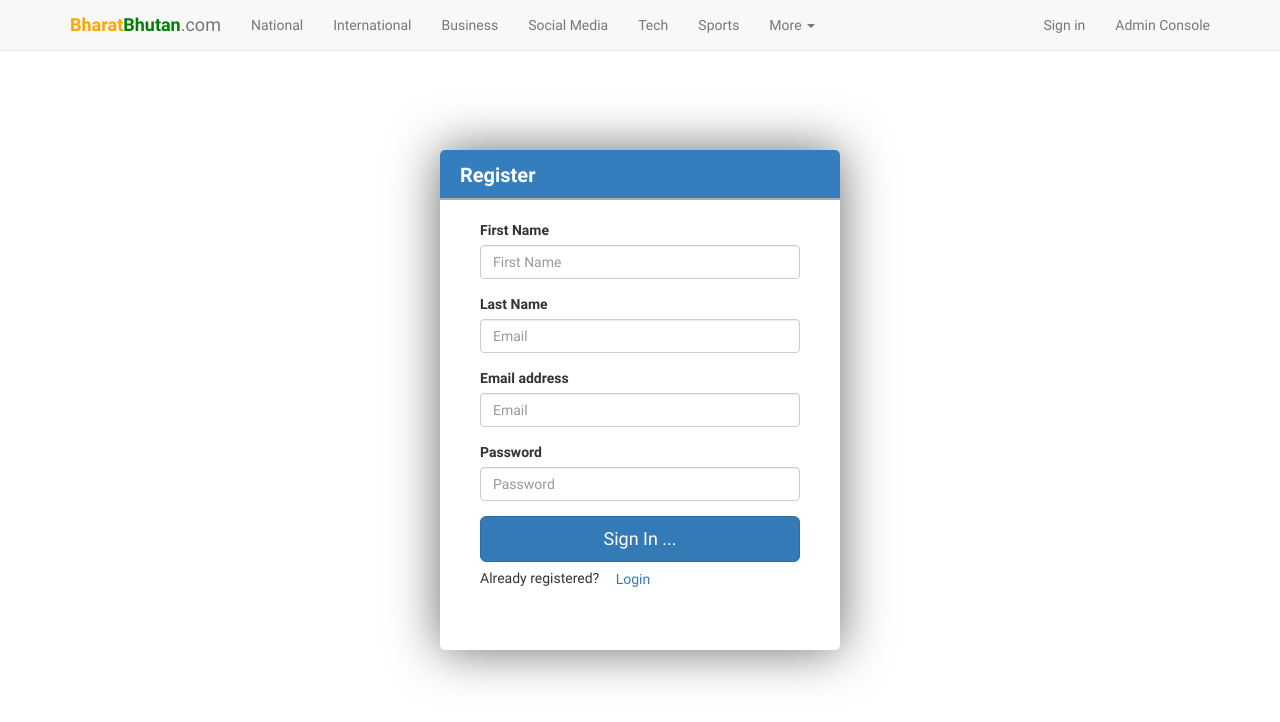
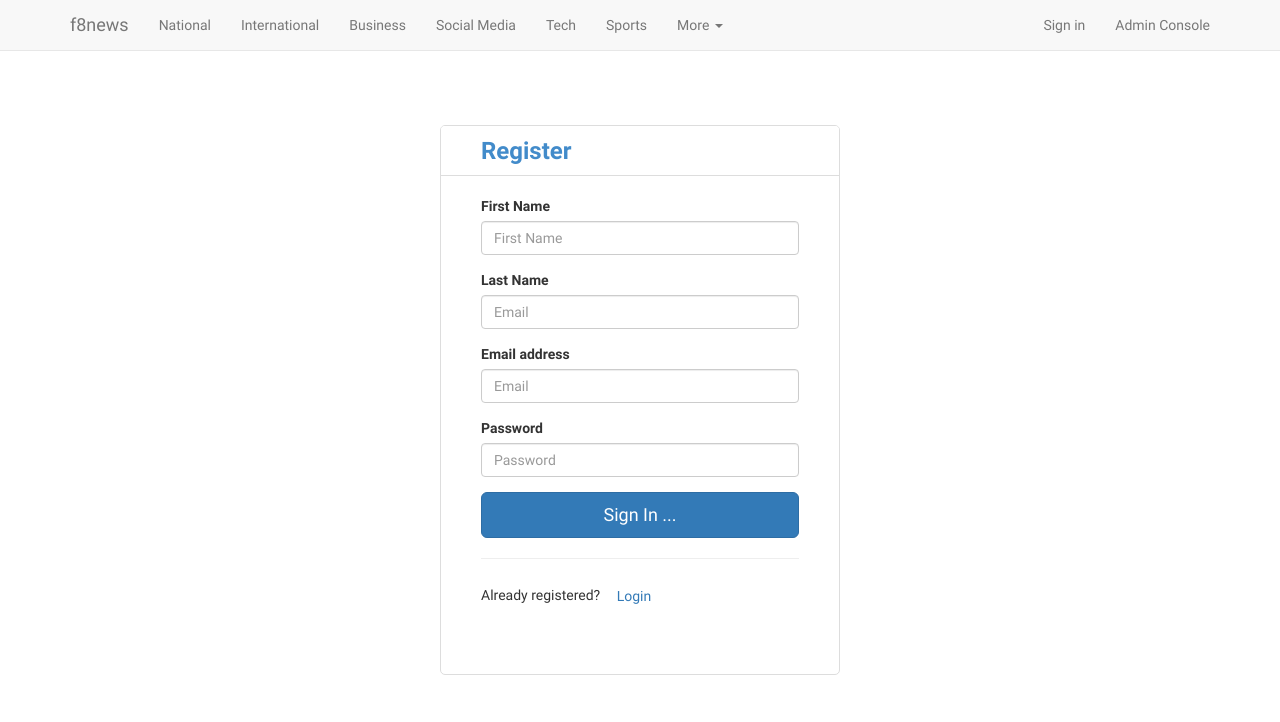
Before and after one commit to akinza/a6news-app, a CodeIgniter app: page /database/index.php/auth/register in a window 1280 px wide. Shown: the top 722 px of the page. Run offline with CodeIgniter, Linux system fonts and the light colour scheme; some libraries are stand-ins or nearby versions.

Commit message:
Change CSS

```diff
--- a/application/views/auth/register.php
+++ b/application/views/auth/register.php
@@ -30,7 +30,7 @@
             <input type="password" class="form-control" id="exampleInputPassword1" placeholder="Password">
           </div>
           <button type="submit" class="btn btn-lg btn-primary btn-block">Sign In ...</button>
-          <!-- <hr> -->
+          <hr>
           <div class="form-group">
             <p>Already registered? <a class="btn btn-link" href="<?php echo base_url("auth/login"); ?>">Login</a></p>
           </div>
--- a/application/views/include/header.php
+++ b/application/views/include/header.php
@@ -11,7 +11,8 @@
         <span class="icon-bar"></span>
         <span class="icon-bar"></span>
       </button>
-      <a class="navbar-brand" href="<?php echo base_url("/"); ?>"><span style="color:orange; font-weight:bold;">Bharat</span><span style=" font-weight:bold;color:green;">Bhutan</span>.com</a>
+      <!-- <a class="navbar-brand" href="<?php echo base_url("/"); ?>"><span style="color:orange; font-weight:bold;">Bharat</span><span style=" font-weight:bold;color:green;">Bhutan</span>.com</a> -->
+      <a class="navbar-brand" href="<?php echo base_url("/"); ?>">f8news</a>
     </div>
     <div id="navbar" class="navbar-collapse collapse">
       <ul class="nav navbar-nav">
--- a/assets/css/main.css
+++ b/assets/css/main.css
@@ -294,47 +294,46 @@ body {
   width: 400px;
   height: 450px;
   border-radius: 5px;
-  -webkit-box-shadow: 0 0 50px 0 #6B6B6B;
-  -moz-box-shadow: 0 0 50px 0 #6B6B6B;
-  box-shadow: 0 0 50px 0 #6B6B6B;
-  background: #fff;
+  border: 1px solid #ddd;
+  /* -webkit-box-shadow: 0 0 50px 0 #6B6B6B; */
+  /* box-shadow: 0 0 50px 0 #6B6B6B; */
+  background: #ffffff;
 }
 .f8-sec-login-main .f8-login-header {
   height: 50px;
-  padding: 10px 20px;
-  font-size: 20px;
-  font-weight: bolder;
+  padding: 10px 40px;
+  font-size: 24px;
+  font-weight: bold;
   vertical-align: middle;
-  color: #fff;
-  background: #357ebd;
-  border-top-left-radius: 5px;
-  border-top-right-radius: 5px;
-  border-bottom: 2px solid #aaa;
+  color: #428BCA;
+  background: #FFFFFF;
+  border-top-left-radius: 4px;
+  border-top-right-radius: 4px;
+  border-bottom: 1px solid #ddd;
   line-height: 30px;
+  /* border: 1px solid #ddd; */
+  /* text-align: center; */
 }
 .f8-sec-login-main .f8-login-container {
   padding: 20px 40px;
 }
 .f8-sec-register-main {
   width: 400px;
-  height: 500px;
-  background: #fff;
+  height: 550px;
   border-radius: 5px;
-  -webkit-box-shadow: 0 0 50px 0 #6B6B6B;
-  -moz-box-shadow: 0 0 50px 0 #6B6B6B;
-  box-shadow: 0 0 50px 0 #6B6B6B;
+  border: 1px solid #ddd;
 }
 .f8-sec-register-main .f8-register-header {
   height: 50px;
-  padding: 10px 20px;
-  font-size: 20px;
-  font-weight: bolder;
+  padding: 10px 40px;
+  font-size: 24px;
+  font-weight: bold;
   vertical-align: middle;
-  color: #fff;
-  background: #357ebd;
-  border-top-left-radius: 5px;
-  border-top-right-radius: 5px;
-  border-bottom: 2px solid #aaa;
+  color: #428BCA;
+  background: #FFFFFF;
+  border-top-left-radius: 4px;
+  border-top-right-radius: 4px;
+  border-bottom: 1px solid #ddd;
   line-height: 30px;
 }
 .f8-sec-register-main .f8-register-container {
--- a/assets/less/main.less
+++ b/assets/less/main.less
@@ -196,24 +198,20 @@ body{
 }
 .f8-sec-register-main{
   width: 400px;
-  height: 500px;
-  // border: 3px solid #aaa;
-  background: #fff;
+  height: 550px;
   border-radius: 5px;
-  -webkit-box-shadow: 0 0 50px 0 #6B6B6B;
-  -moz-box-shadow: 0 0 50px 0 #6B6B6B;
-  box-shadow: 0 0 50px 0 #6B6B6B;
+  border: 1px solid #ddd;
   .f8-register-header{
     height: 50px;
-    padding: 10px 20px;
-    font-size: 20px;
-    font-weight: bolder;
+    padding: 10px 40px;
+    font-size: 24px;
+    font-weight: bold;
     vertical-align: middle;
-    color: #fff;
-    background: #357ebd;
-    border-top-left-radius: 5px;
-    border-top-right-radius: 5px;
-    border-bottom: 2px solid #aaa;
+    color: #428BCA;
+    background: #FFFFFF;
+    border-top-left-radius: 4px;
+    border-top-right-radius: 4px;
+    border-bottom: 1px solid #ddd;
     line-height: 30px;
   }
   .f8-register-container{
```
Also changed, not shown: other parts of assets/less/main.less (+15 -13 lines).
